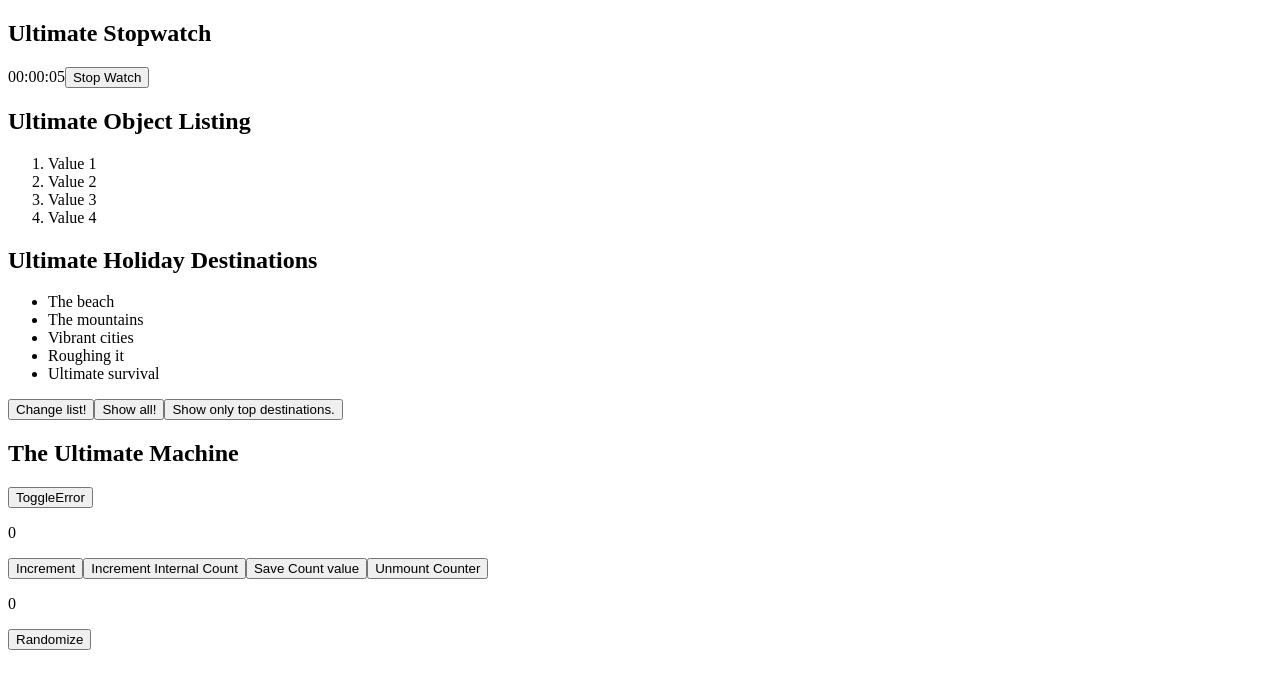
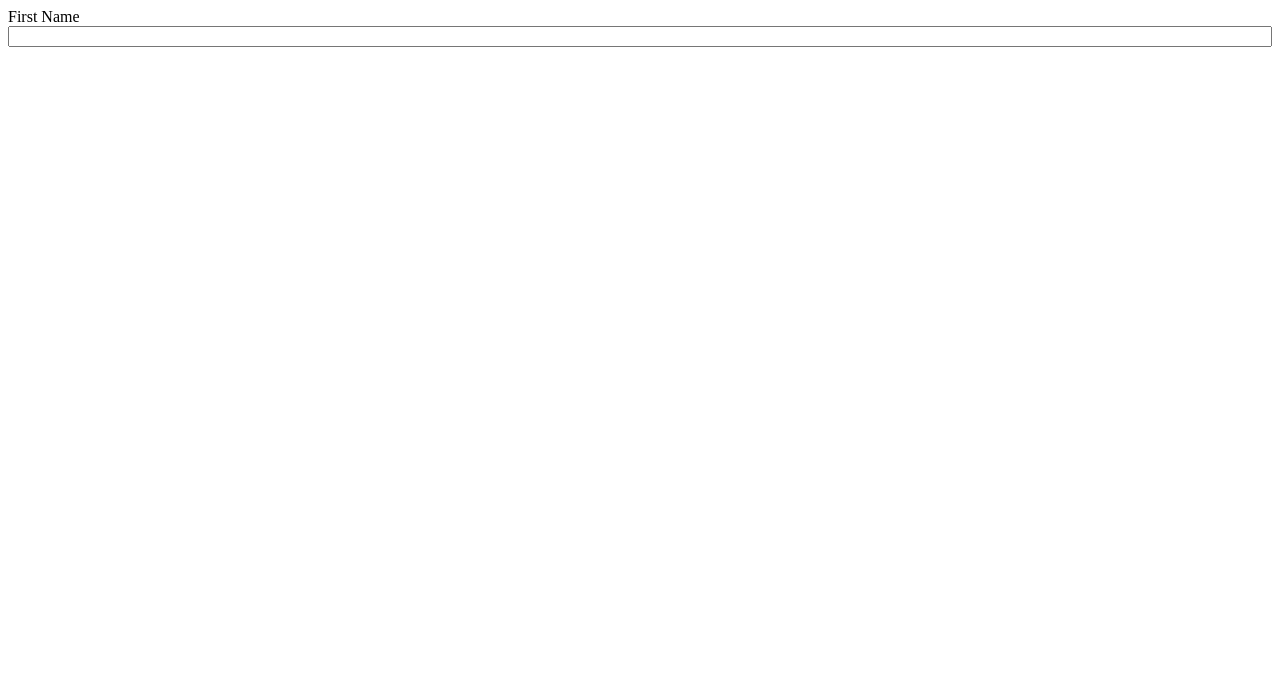
Before and after one commit to 2rohityadav/UltimateCourse-reactjs-basics, a React (Create React App) app: page / in a window 1280 px wide. Shown: the top 688 px of the page. Built offline with nearby package versions, Linux system fonts and the light colour scheme.

Commit message:
creating controlled components

```diff
--- a/src/App.js
+++ b/src/App.js
@@ -5,23 +5,25 @@ import UltimateHolidayList from "./UltimateHolidayList";
 import UltimateList from "./UltimateList";
 import UltimateMachine from "./UltimateMachine";
 import Stopwatch from "./StopWatch";
+import Form from "./Form";
 
 const App = () => {
-  const [show, setShow] = useState(true);
-  const onClickHandler = () => {
-    setShow(s => !s);
-  }
+  // const [show, setShow] = useState(true);
+  // const onClickHandler = () => {
+  //   setShow(s => !s);
+  // }
   return (
     <Fragment>
-      <Stopwatch />
-      <UltimateList />
-      <UltimateHolidayList />
-      <UltimateMachine />
-      {show && <Counter />}
-      <button type="button" onClick={onClickHandler} aria-pressed={!show}>
+      <Form />
+      {/* <Stopwatch /> */}
+      {/* <UltimateList /> */}
+      {/* <UltimateHolidayList /> */}
+      {/* <UltimateMachine /> */}
+      {/* {show && <Counter />} */}
+      {/* <button type="button" onClick={onClickHandler} aria-pressed={!show}>
         Unmount Counter
-      </button>
-      <Random />
+      </button> */}
+      {/* <Random /> */}
     </Fragment>
   )
 };
--- /dev/null
+++ b/src/Form.js
@@ -0,0 +1,20 @@
+import React, { useState } from 'react';
+
+import './form.scss'
+
+const Form = () => {
+    const [firstName, setFirstName] = useState('');
+    const onChangeHandler = e => {
+        setFirstName(e.target.value);
+        console.log(e.target.value);
+    }
+    return (
+        <form>
+            <label htmlFor="fname">First Name</label>
+            <input id="fname" onChange={onChangeHandler} value={firstName} />
+            <span>{firstName}</span>
+        </form>
+    )
+};
+
+export default Form;
--- /dev/null
+++ b/src/form.scss
@@ -0,0 +1,10 @@
+form {
+  display: flex;
+  flex-direction: column;
+  max-width: rem;
+}
+
+button {
+  margin-top: 1rem;
+  width: 10rem;
+}
```
